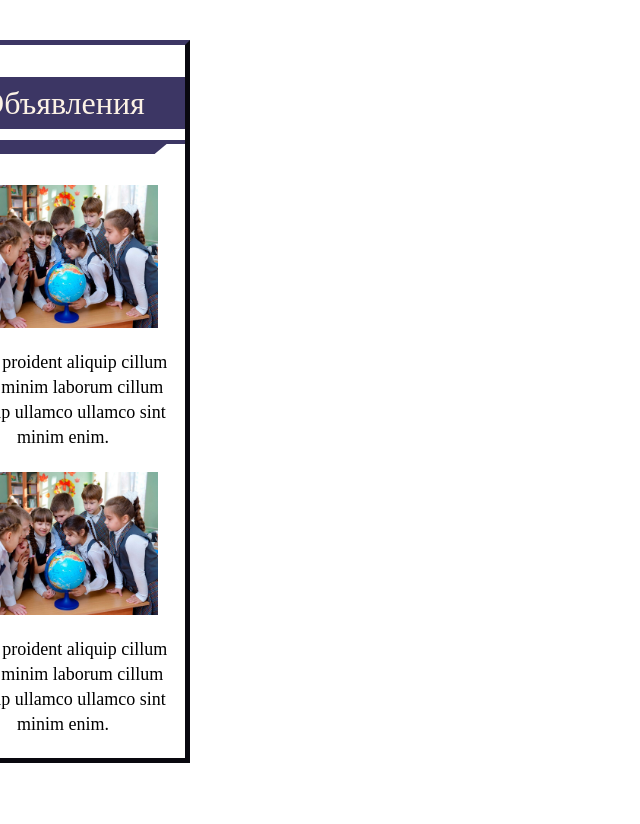
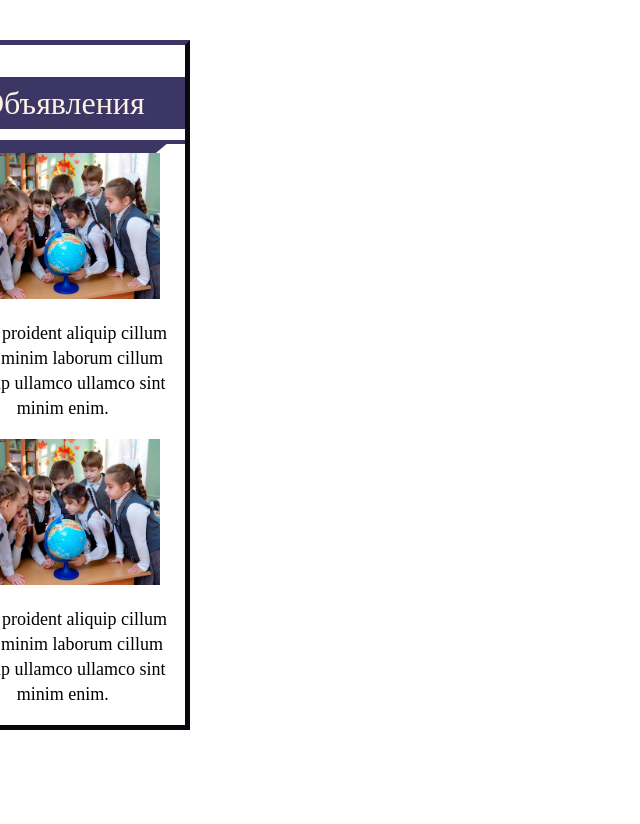
Before and after one commit to S1nBer/Lyceum-34, a PHP site: page /ads.php in a window 1280 px wide. Shown: the whole page, without its empty margins (0-640 px from the left). After the commit the page ends 730 px from the top, so only its background shows below. Run offline with PHP 8.4, Linux system fonts and the light colour scheme.

Commit message:
flexbox ads

```diff
--- a/ads.php
+++ b/ads.php
@@ -11,26 +11,16 @@
 <body>
 <div class="ads">
       <h2>Объявления</h2>
-      <table class="ads_table">
-         <tr>
-            <td>
                <a href="">
                <div class="ads_thing">
                   <img width="100%" src="img/like news.jpg">
                   <p>Enim proident aliquip cillum irure minim laborum cillum aliquip ullamco ullamco sint minim enim.</p>
                </div></a>
-            </td>
-         </tr>
-         <tr>
-            <td>
                <a href="">
                <div class="ads_thing">
                   <img width="100%" src="img/like news.jpg">
                   <p>Enim proident aliquip cillum irure minim laborum cillum aliquip ullamco ullamco sint minim enim.</p>
                </div></a>
-            </td>
-         </tr>
-      </table>
     </div>
 </body>
 </html>
```
